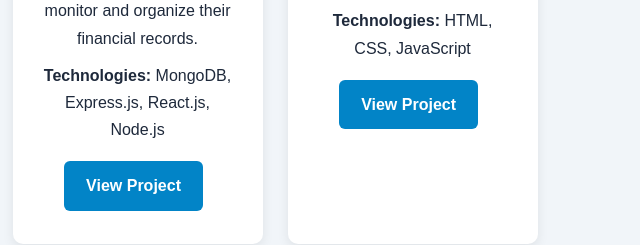
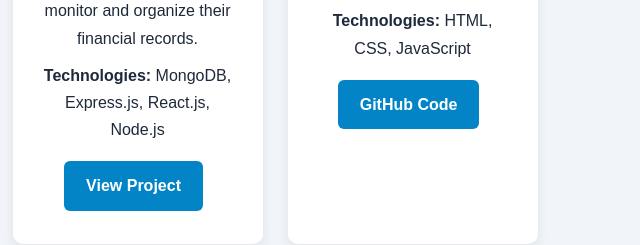
Before and after one commit to yadavamit4git/Portfolio, a plain HTML site: page index.html in a window 1280 px wide. Shown: the part 1924-2169 px from the top of the page, 640-1280 px from the left. Drawn offline with Linux system fonts and the light colour scheme.

Commit message:
Changed TravelGo button text

```diff
--- a/index.html
+++ b/index.html
@@ -448,7 +448,7 @@
                    target="_blank"
                    rel="noopener noreferrer"
                    class="btn">
-                    View Project
+                    GitHub Code
                 </a>
 
             </div>
```
